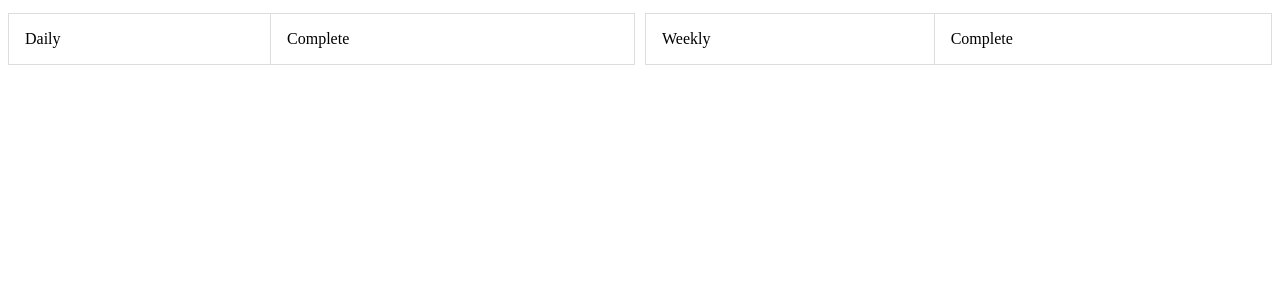
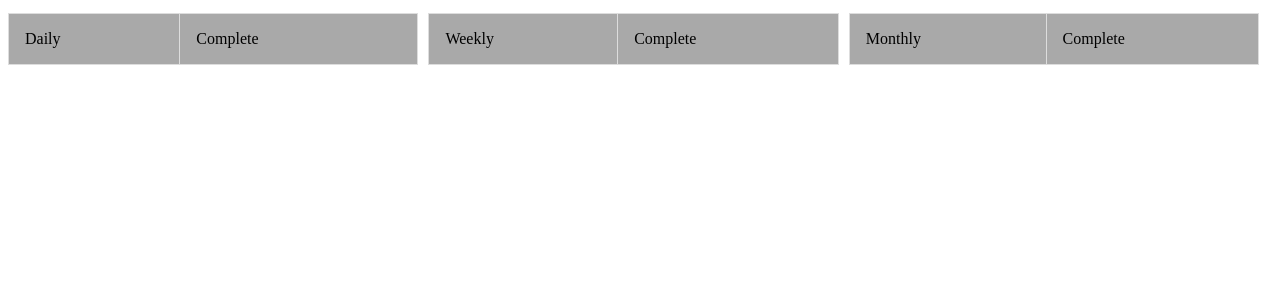
Before and after one commit to dswenson32/chores_app, a Flask app: template templates/test.html in a window 1280 px wide. Shown: the top 300 px of the page. Run offline with Flask 2, Linux system fonts and the light colour scheme; the template is opened without the code that fills it: most values are stand-ins (such as "Sample title", 1, 10 or a date in 2020).

Commit message:
MVP Finished All chores added to init script, logic in place to determine how long ago task was done so rows are color coordinated. Next step is to get it out on my home server and work on some quality of life things

```diff
--- a/app.py
+++ b/app.py
@@ -21,7 +21,7 @@
     jsonObj = request.get_json()
     conn = get_db_connection()
     try:
-        query = "UPDATE chores SET last_performed=" + str(time.time()) + " WHERE id = " + jsonObj.get('id')
+        query = "UPDATE chores SET last_performed=" + str(round(time.time() * 1000)) + " WHERE id = " + jsonObj.get('id')
         print(query)
         conn.execute(query)
         conn.commit()
--- a/templates/test.html
+++ b/templates/test.html
@@ -15,7 +15,7 @@
 
 .column {
   float: left;
-  width: 50%;
+  width: 33%;
   padding: 5px;
 }
 
@@ -38,8 +38,8 @@
   padding: 16px;
 }
 
-tr:nth-child(even) {
-  background-color: #f2f2f2;
+.header {
+    background-color: darkgray;
 }
 </style>
 </head>
@@ -49,13 +49,13 @@
   <div class="column">
       <table border = "2">
 	<tbody>
-		<tr>
+		<tr class="header">
 			<td>Daily </td>
 			<td>Complete </td>
 		</tr>
         {% for chore in chores|sort(attribute='last_performed') %}
             {% if chore['frequency'] == 'd' %}
-            <tr>
+            <tr class="daily-rows" data-timestamp="{{ chore['last_performed'] }}">
                 <td>{{ chore['chore_name'] }} </td>
                 <td><input type="button" class="completed-btn" id="{{ chore['id'] }}" value="Done"/> </td>
             </tr>
@@ -67,13 +67,31 @@
     <div class="column">
         <table border = "2">
 	<tbody>
-		<tr>
+		<tr class="header">
 			<td>Weekly </td>
 			<td>Complete </td>
 		</tr>
         {% for chore in chores|sort(attribute='last_performed') %}
             {% if chore['frequency'] == 'w' %}
-            <tr>
+            <tr class="weekly-rows" data-timestamp="{{ chore['last_performed'] }}">
+                <td>{{ chore['chore_name'] }} </td>
+                <td><input type="button" class="completed-btn" id="{{ chore['id'] }}" value="Done"/> </td>
+            </tr>
+            {% endif %}
+        {% endfor %}
+	</tbody>
+</table>
+  </div>
+    <div class="column">
+        <table border = "2">
+	<tbody>
+		<tr class="header">
+			<td>Monthly </td>
+			<td>Complete </td>
+		</tr>
+        {% for chore in chores|sort(attribute='last_performed') %}
+            {% if chore['frequency'] == 'm' %}
+            <tr class="monthly-rows" data-timestamp="{{ chore['last_performed'] }}">
                 <td>{{ chore['chore_name'] }} </td>
                 <td><input type="button" class="completed-btn" id="{{ chore['id'] }}" value="Done"/> </td>
             </tr>
@@ -88,8 +106,68 @@
 </body>
 
 <script>
+    const hour_in_milli = 3600000;
+    const day_in_milli = 86400000;
+
+    // Daily row
+    // < 12 hrs - Green
+    // 12 - 24 hrs - White
+    // 24 - 48 - Yellow
+    // 48+ - Red
+    const dailyRows = document.querySelectorAll('.daily-rows');
+    dailyRows.forEach( row => {
+        let diffTime = Date.now() - row.dataset.timestamp
+        if(diffTime < (hour_in_milli * 12)){
+            row.style['background-color'] = "green"
+        } else if(diffTime >= (hour_in_milli * 12) && diffTime < (hour_in_milli * 24)) {
+            row.style['background-color'] = "white"
+        } else if(diffTime >= (hour_in_milli * 24) && diffTime < (hour_in_milli * 48)){
+            row.style['background-color'] = "yellow"
+        } else {
+            row.style['background-color'] = "red"
+        }
+    });
+
+
+    // Weekly row
+    // < 7 days - green
+    // 7 - 14 days - white
+    // 14 - 18 days - yellow
+    // 18+ days = red
+    const weeklyRows = document.querySelectorAll('.weekly-rows');
+    weeklyRows.forEach( row => {
+        let diffTime = Date.now() - row.dataset.timestamp
+        if(diffTime < (day_in_milli * 7)){
+            row.style['background-color'] = "green"
+        } else if(diffTime >= (day_in_milli * 7) && diffTime < (day_in_milli * 14)) {
+            row.style['background-color'] = "white"
+        } else if(diffTime >= (day_in_milli * 14) && diffTime < (hour_in_milli * 18)){
+            row.style['background-color'] = "yellow"
+        } else {
+            row.style['background-color'] = "red"
+        }
+    });
+
+    // Monthly row
+    // < 30 days - green
+    // 30 - 60 days - white
+    // 60 - 75 days - yellow
+    // 75+ days = red
+    const monthlyRows = document.querySelectorAll('.monthly-rows');
+    monthlyRows.forEach( row => {
+        let diffTime = Date.now() - row.dataset.timestamp
+        if(diffTime < (day_in_milli * 30)){
+            row.style['background-color'] = "green"
+        } else if(diffTime >= (day_in_milli * 30) && diffTime < (day_in_milli * 60)) {
+            row.style['background-color'] = "white"
+        } else if(diffTime >= (day_in_milli * 60) && diffTime < (hour_in_milli * 75)){
+            row.style['background-color'] = "yellow"
+        } else {
+            row.style['background-color'] = "red"
+        }
+    });
+
     const complete_buttons = document.querySelectorAll('.completed-btn');
-
     complete_buttons.forEach( complete_button => {
       complete_button.addEventListener('click', function handleClick(event) {
         console.log('box clicked', event);
@@ -99,6 +177,13 @@
 
     function markChoreComplete(id){
         const req = new XMLHttpRequest();
+        req.onreadystatechange = function (){
+            if(this.readyState == XMLHttpRequest.DONE && this.status == 200) {
+                location.reload();
+            } else if(this.readyState == XMLHttpRequest.DONE && this.status != 200) {
+                alert("Failed to mark as done - " + this.status);
+            }
+        }
         req.open("POST", "/update");
         req.setRequestHeader("Content-type", "application/json");
         req.send('{ "id" : "' + id + '" }');
```
Also changed, not shown: init_db.py (+53 -8 lines).
